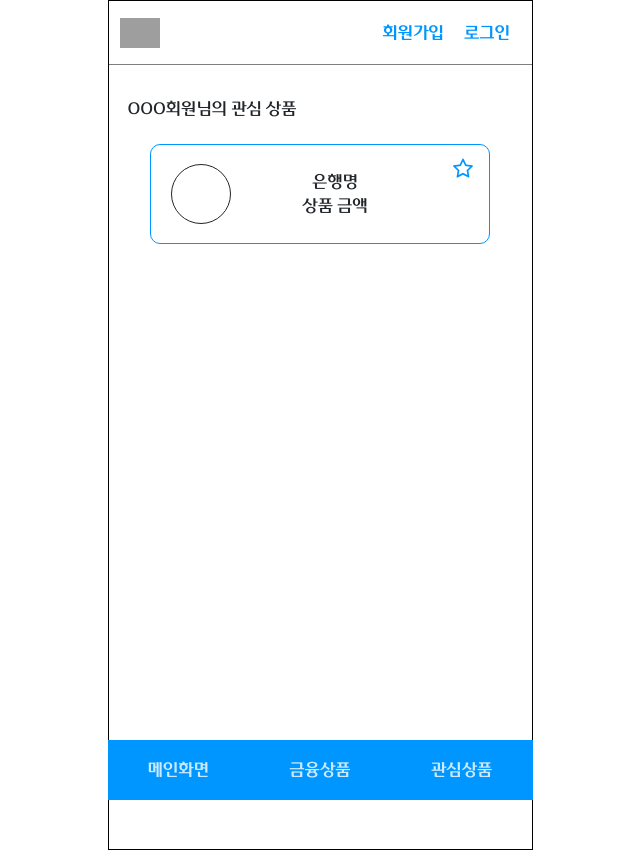
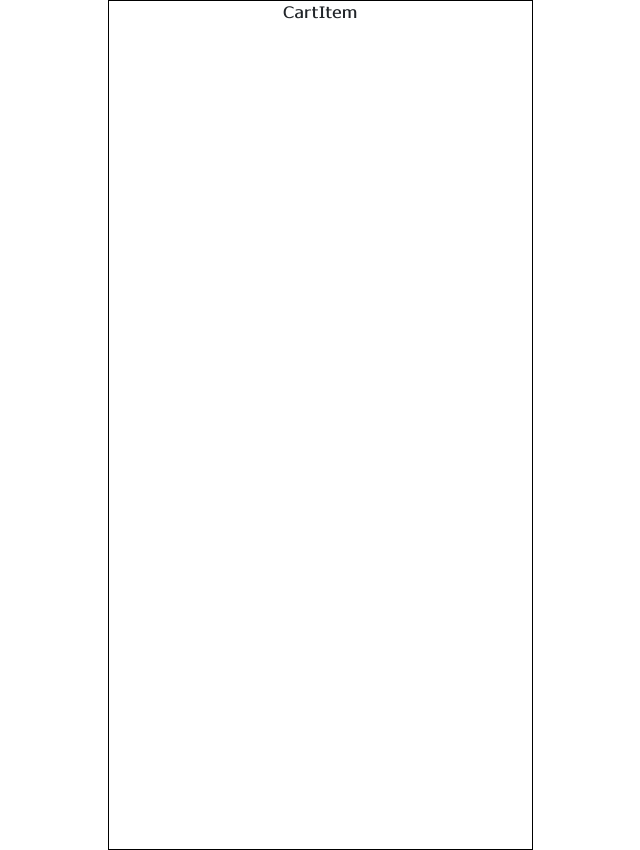
Before and after one commit to davidktlee/FC-ToyProject-Team3, a React (Vite) app: page / in a window 1280 px wide. Shown: the whole page, without its empty margins (320-960 px from the left). Built offline with nearby package versions, Linux system fonts and the light colour scheme; grey boxes are pictures that could not be loaded.

Commit message:
feat: CartItem 컴포넌트 생성

```diff
--- a/src/App.jsx
+++ b/src/App.jsx
@@ -1,12 +1,11 @@
 import { useState } from 'react'
 import 'bootstrap/dist/css/bootstrap.min.css';
-import ProductList from './pages/viewAllProduct/ProductList'
-import LikeProduct from './components/likeProduct/LikeProduct';
+import CartItem from './components/cart/cartItem/CartItem';
 
 function App() {
   return (
     <div className="App">
-      <LikeProduct/>
+      <CartItem />
     </div>
   )
 }
--- /dev/null
+++ b/src/components/cart/cartItem/CartItem.jsx
@@ -0,0 +1,9 @@
+import React from 'react'
+
+function CartItem() {
+  return (
+    <div>CartItem</div>
+  )
+}
+
+export default CartItem
```
Also changed, not shown: src/components/cart/Cart.jsx (deleted), 1 other file (tests, documents, lock files or other folders).
